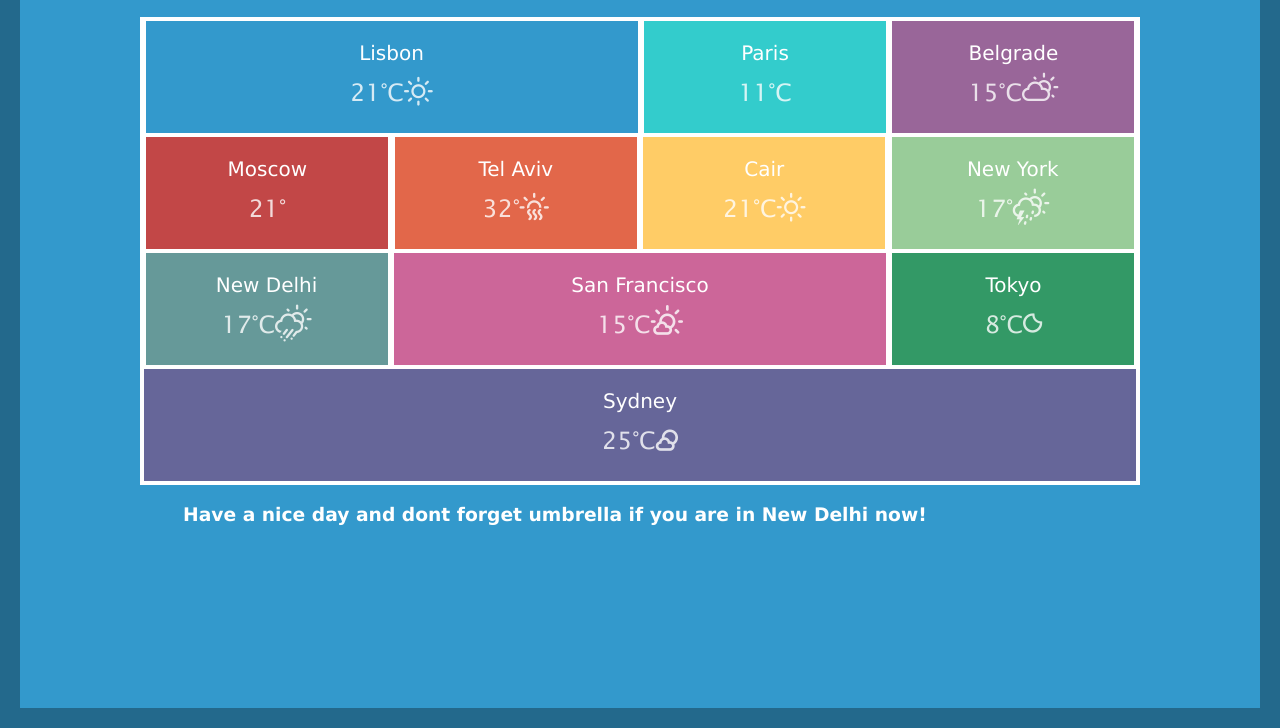
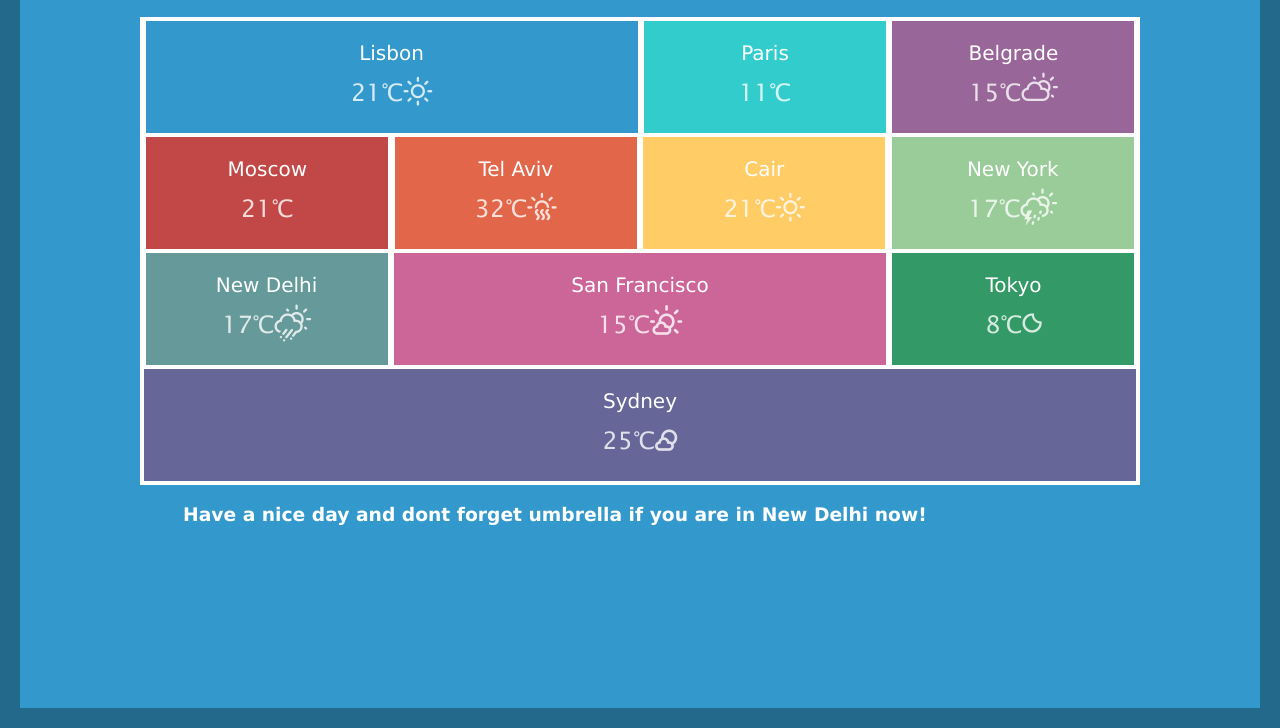
Before and after one commit to SerdiukArtem/weather, a plain HTML site: page index.html in a window 1280 px wide. Shown: the part 72-800 px from the top of the page. Drawn offline with Linux system fonts and the light colour scheme.

Commit message:
change html

```diff
--- a/index.html
+++ b/index.html
@@ -18,47 +18,47 @@
       <ul>
         <li class="city_1">
           <p>Lisbon</p>
-          <span>21°C<i class="wi wi-day-sunny"></i></span>
+          <span>21&#8451;<i class="wi wi-day-sunny"></i></span>
         </li>
         <li class="city_2">
           <p>Paris</p>
-          <span>11°C<i class="wi wi-night-sleet"></i></span>
+          <span>11&#8451;<i class="wi wi-night-sleet"></i></span>
         </li>
         <li class="city_3">
           <p>Belgrade</p>
-          <span>15°C<i class="wi wi-day-cloudy"></i></span>
+          <span>15&#8451;<i class="wi wi-day-cloudy"></i></span>
         </li>
         <li class="city_4">
           <p>Moscow</p>
-          <span>21°<i class="wi wi-day-cloudy-high"></i></span>
+          <span>21&#8451;<i class="wi wi-day-cloudy-high"></i></span>
         </li>
         <li class="city_5">
           <p>Tel Aviv</p>
-          <span>32°<i class="wi wi-hot"></i></span>
+          <span>32&#8451;<i class="wi wi-hot"></i></span>
         </li>
         <li class="city_6">
           <p>Cair</p>
-          <span>21°C<i class="wi wi-day-sunny"></i></span>
+          <span>21&#8451;<i class="wi wi-day-sunny"></i></span>
         </li>
         <li class="city_7">
           <p>New York</p>
-          <span>17°<i class="wi wi-day-storm-showers"></i></span>
+          <span>17&#8451;<i class="wi wi-day-storm-showers"></i></span>
         </li>
         <li class="city_8">
           <p>New Delhi</p>
-          <span>17°C<i class="wi wi-day-rain-wind"></i></span>
+          <span>17&#8451;<i class="wi wi-day-rain-wind"></i></span>
         </li>
         <li class="city_9">
           <p>San Francisco</p>
-          <span>15°C<i class="wi wi-day-sunny-overcast"></i></span>
+          <span>15&#8451;<i class="wi wi-day-sunny-overcast"></i></span>
         </li>
         <li class="city_10">
           <p>Tokyo</p>
-          <span>8°C<i class="wi wi-night-clear"></i></span>
+          <span>8&#8451;<i class="wi wi-night-clear"></i></span>
         </li>
         <li class="city_11">
           <p>Sydney</p>
-          <span>25°C<i class="wi wi-night-partly-cloudy"></i></span>
+          <span>25&#8451;<i class="wi wi-night-partly-cloudy"></i></span>
         </li>
       </ul>
     </div>
```
